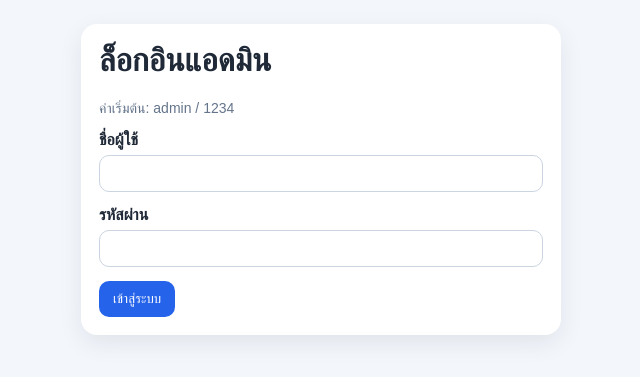
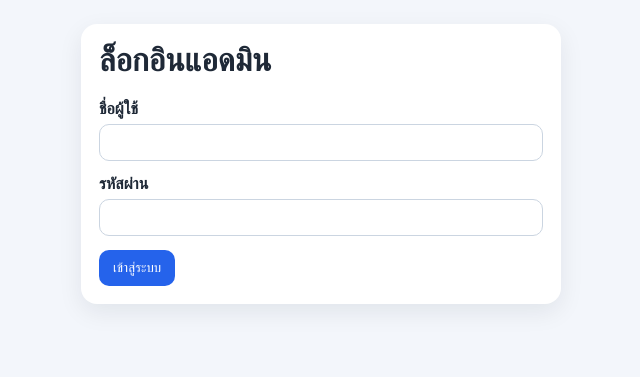
Before and after one commit to Dekchairukna/register_team, a Flask app: page /login in a window 1280 px wide. Shown: the part 47-424 px from the top of the page, without its empty margins (319-959 px from the left). Run offline with Flask 3, Linux system fonts and the light colour scheme.

Commit message:
Update login.html

```diff
--- a/templates/login.html
+++ b/templates/login.html
@@ -3,7 +3,7 @@
 {% block content %}
 <div class="card auth-card">
     <h1>ล็อกอินแอดมิน</h1>
-    <p class="muted">ค่าเริ่มต้น: admin / 1234</p>
+    <p class="muted"></p>
     <form method="post">
         <label>ชื่อผู้ใช้</label>
         <input type="text" name="username" required>
```
